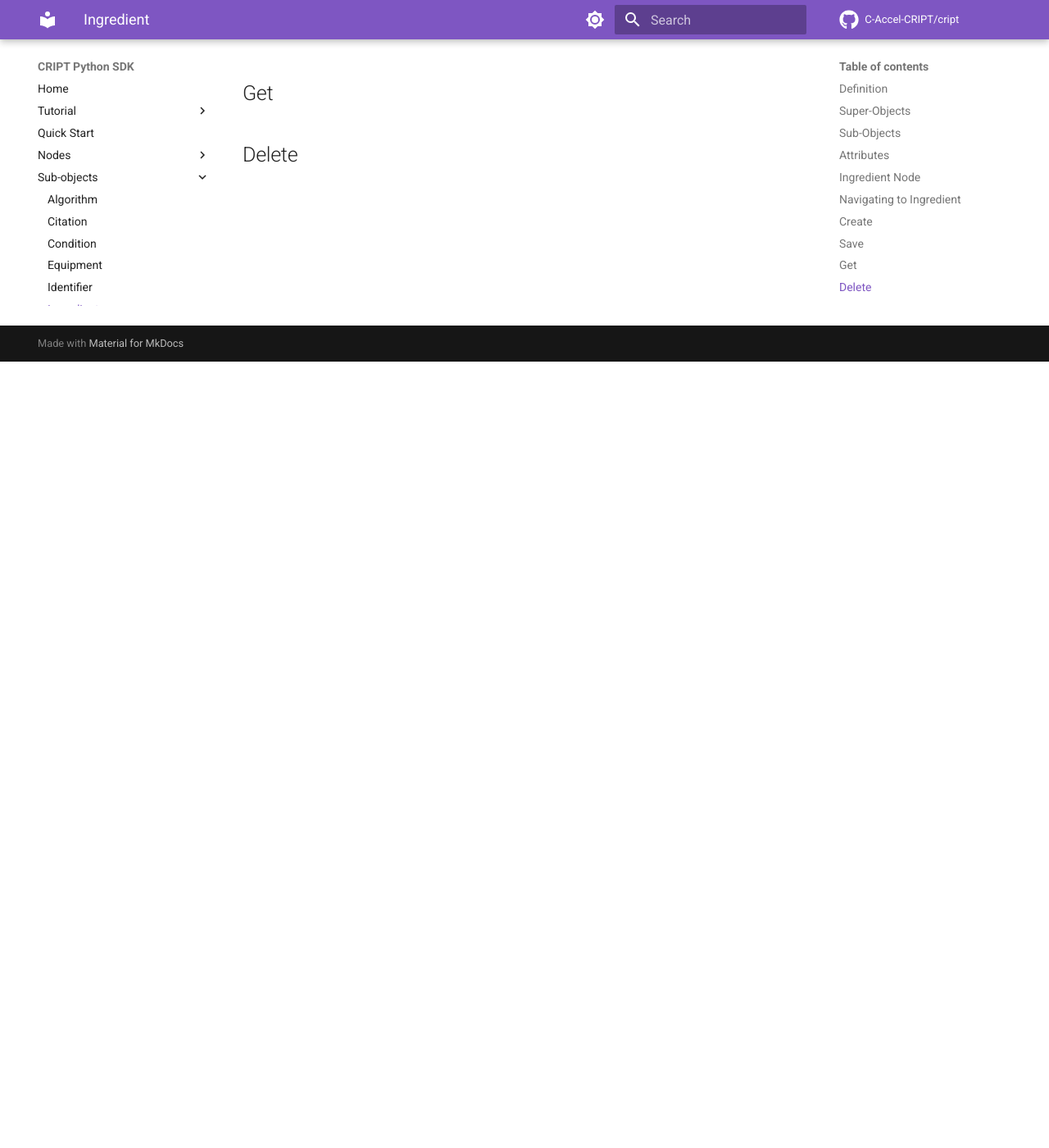
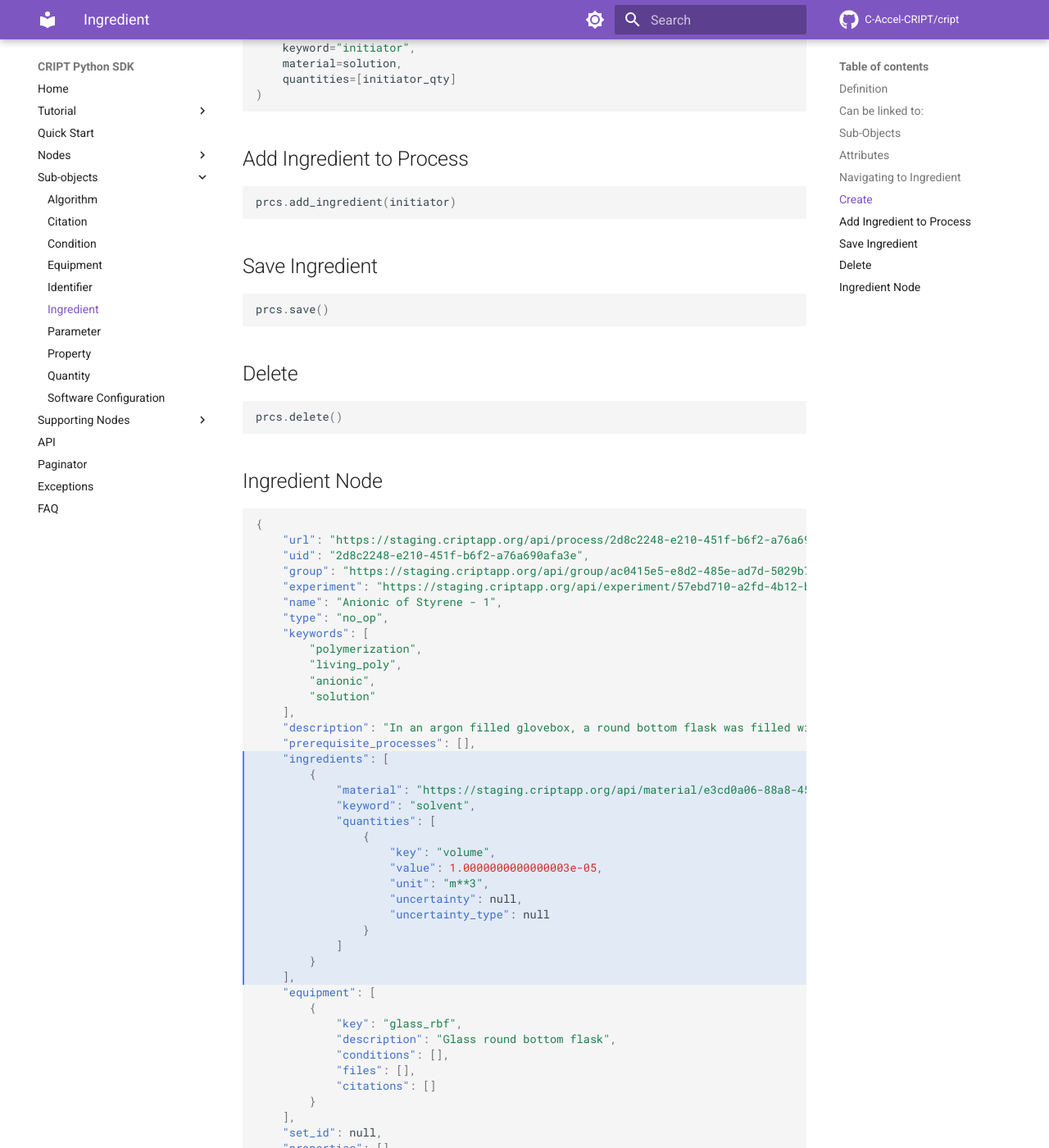
Before and after one commit to C-Accel-CRIPT/sdk-archive, an MkDocs documentation site: the page built from docs/subobjects/ingredient.md, in a window 1280 px wide and 1400 px high, scrolled down 959 px. Shown: the whole window at 82% size. Built offline with MkDocs 1.6.1 and Material for MkDocs 9.7.7, drawn with Linux system fonts in a browser that asks for light colours; comment, search, counter and statistics services are not loaded; some of the changed text lies outside the part shown.

Commit message:
finished ingredients first draft

````diff
--- a/docs/subobjects/ingredient.md
+++ b/docs/subobjects/ingredient.md
@@ -1,10 +1,10 @@
 # Ingredient
 
 ## Definition
+Ingredients are links to material nodes with the associated quantities.
 
 
-
-## Super-Objects
+## Can be linked to:
 * <a href="../../nodes/process" target="_blank">Process</a>
 * <a href="../../nodes/computational_process" target="_blank">Computational Process</a>
 
@@ -14,24 +14,114 @@
 
 ## Attributes
 
-| Attribute | Type | Example                        | Description                     | Required |
-|-----------|------|--------------------------------|---------------------------------|----------|
-
-
-## Ingredient Node
-
-```json
-
-```
-
-
+| Attribute  | Type                             | Example | Description                                                                 | Required |
+|------------|----------------------------------|---------|-----------------------------------------------------------------------------|----------|
+| material   | [Material](../nodes/material.md) |         | material that is an ingredient                                              | True     |
+| quantities | list[[Quantity](./quantity.md)]  |         | Quantity of the ingredient                                                  | True     |
+| keyword    | str                              | str     | pick from [CRIPT Quantity keyword](https://criptapp.org/keys/quantity-key/) | True     |
 
 ## Navigating to Ingredient
 
 ## Create
+```python
+my_ingredient = cript.Ingredient(
+    keyword="initiator",
+    material=solution,
+    quantities=[initiator_qty]
+)
+```
 
-## Save
+## Add Ingredient to Process
+```python
+prcs.add_ingredient(initiator)
+```
 
-## Get
+## Save Ingredient
+```python
+prcs.save()
+```
 
 ## Delete
+```python
+prcs.delete()
+```
+
+## Ingredient Node
+
+```json hl_lines="16-30"
+{
+    "url": "https://staging.criptapp.org/api/process/2d8c2248-e210-451f-b6f2-a76a690afa3e/",
+    "uid": "2d8c2248-e210-451f-b6f2-a76a690afa3e",
+    "group": "https://staging.criptapp.org/api/group/ac0415e5-e8d2-485e-ad7d-5029b73dc3c1/",
+    "experiment": "https://staging.criptapp.org/api/experiment/57ebd710-a2fd-4b12-b386-b927260f6b76/",
+    "name": "Anionic of Styrene - 1",
+    "type": "no_op",
+    "keywords": [
+        "polymerization",
+        "living_poly",
+        "anionic",
+        "solution"
+    ],
+    "description": "In an argon filled glovebox, a round bottom flask was filled with dried toluene.",
+    "prerequisite_processes": [],
+    "ingredients": [
+        {
+            "material": "https://staging.criptapp.org/api/material/e3cd0a06-88a8-455e-bf94-74ed7a5d2c3d/",
+            "keyword": "solvent",
+            "quantities": [
+                {
+                    "key": "volume",
+                    "value": 1.0000000000000003e-05,
+                    "unit": "m**3",
+                    "uncertainty": null,
+                    "uncertainty_type": null
+                }
+            ]
+        }
+    ],
+    "equipment": [
+        {
+            "key": "glass_rbf",
+            "description": "Glass round bottom flask",
+            "conditions": [],
+            "files": [],
+            "citations": []
+        }
+    ],
+    "set_id": null,
+    "properties": [],
+    "conditions": [
+        {
+            "key": "time_duration",
+            "value": 1800.0,
+            "unit": "second",
+            "uncertainty": null,
+            "uncertainty_type": null,
+            "material": null,
+            "descriptor": null,
+            "set_id": null,
+            "measurement_id": null,
+            "data": null
+        },
+        {
+            "key": "temperature",
+            "value": 298.15,
+            "unit": "kelvin",
+            "uncertainty": null,
+            "uncertainty_type": null,
+            "material": null,
+            "descriptor": null,
+            "set_id": null,
+            "measurement_id": null,
+            "data": null
+        }
+    ],
+    "products": [],
+    "waste": [],
+    "citations": [],
+    "public": false,
+    "created_at": "2022-10-28T00:26:08.790724Z",
+    "updated_at": "2022-11-28T23:55:44.871454Z"
+}
+
+```
````
